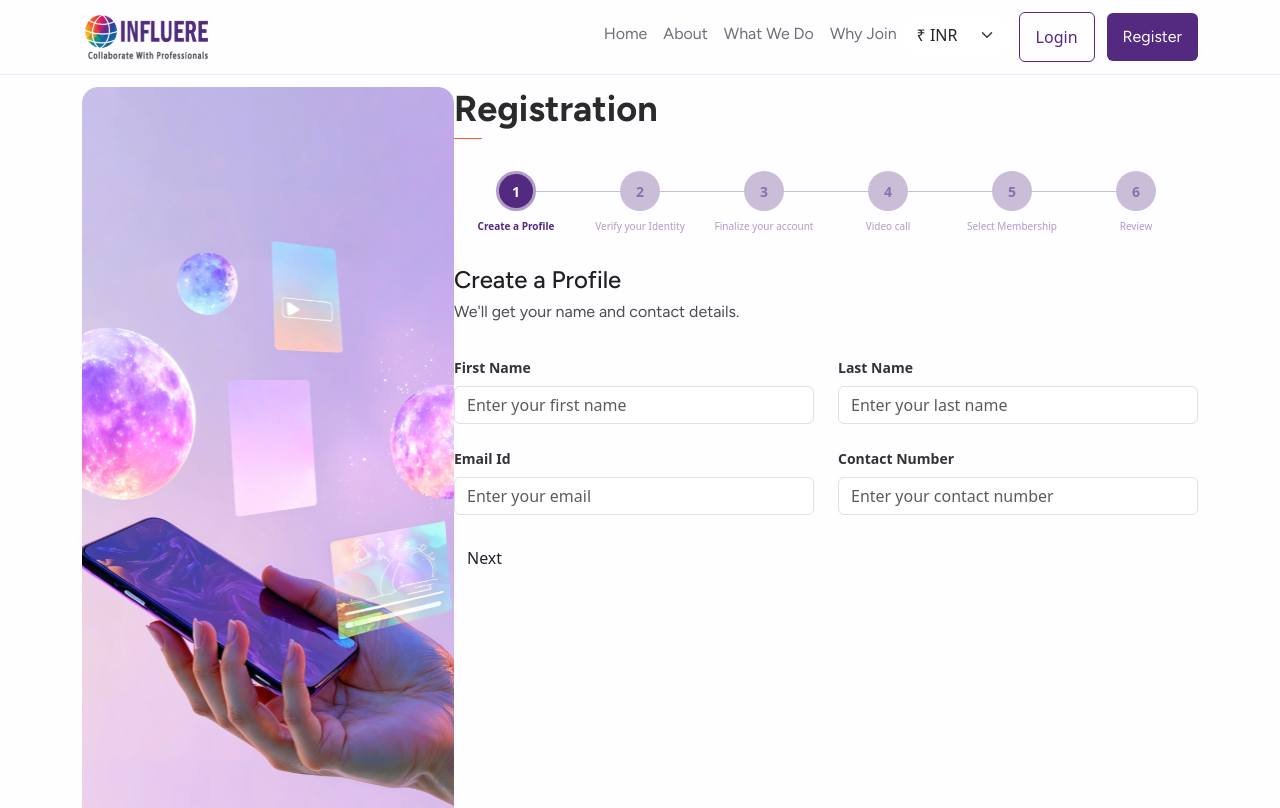
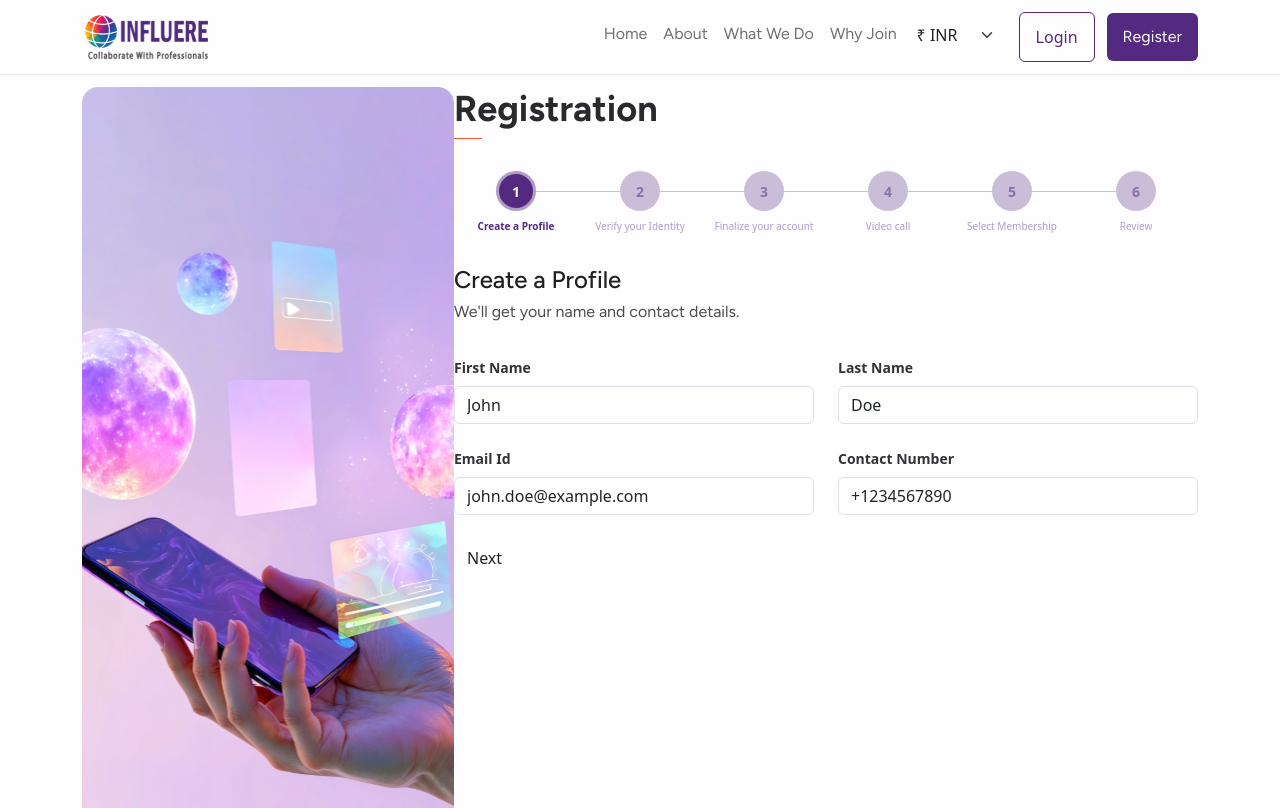
Before and after one commit to dev-vivekkr30/influere, a React (Vite) app: page /register in a window 1280 px wide. Shown: the top 808 px of the page. Built offline with nearby package versions, Linux system fonts and the light colour scheme; the HTML template or start-up script is replaced by a standard one.

Commit message:
prefilled-values-registation-flow

```diff
--- a/src/pages/Registration.jsx
+++ b/src/pages/Registration.jsx
@@ -13,31 +13,38 @@ import RegistrationLayout from '../layouts/RegistrationLayout';
 const Registration = () => {
   usePageTitle("Registration");
   const [currentStep, setCurrentStep] = useState(1);
+  // Calculate default date (tomorrow)
+  const getDefaultDate = () => {
+    const tomorrow = new Date();
+    tomorrow.setDate(tomorrow.getDate() + 1);
+    return tomorrow.toISOString().split('T')[0];
+  };
+
   const [formData, setFormData] = useState({
     // Step 1: Create Profile
-    firstName: '',
-    lastName: '',
-    email: '',
-    contactNumber: '',
+    firstName: 'John',
+    lastName: 'Doe',
+    email: 'john.doe@example.com',
+    contactNumber: '+1234567890',
 
-    // Step 2: Verify Identity
-    nationality: '',
-    countryId: '',
-    idType1: '',
-    idFile1: null,
+    // Step 2: Verify Identityed
+    nationality: 'indian',
+    countryId: 'aadhaar',
+    idType1: 'aadhaar',
+    idFile1: null, // File cannot be prefilled
     idType2: '',
     idFile2: null,
 
     // Step 3: Finalize Account
-    termsAccepted: false,
+    termsAccepted: true,
 
     // Step 4: Video Call
-    videoMode: '',
-    selectedDate: '',
-    selectedTime: '',
+    videoMode: 'zoom',
+    selectedDate: getDefaultDate(),
+    selectedTime: '09:00 AM',
 
     // Step 5: Select Membership
-    membershipType: ''
+    membershipType: 'basic'
   });
 
   const steps = [
```
